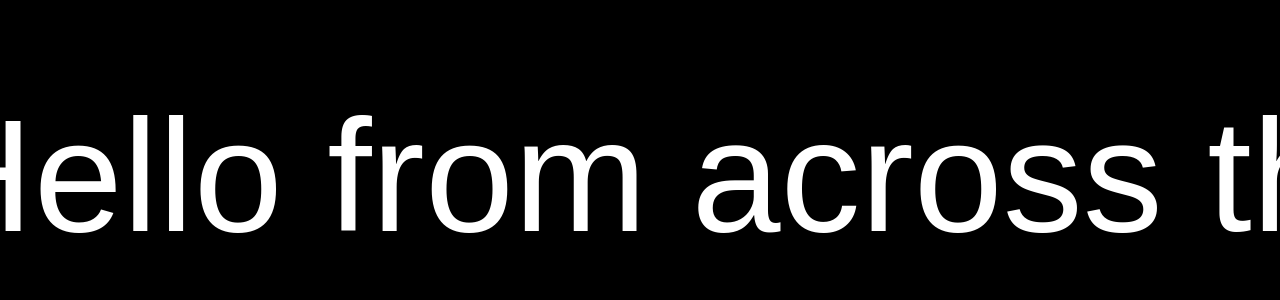
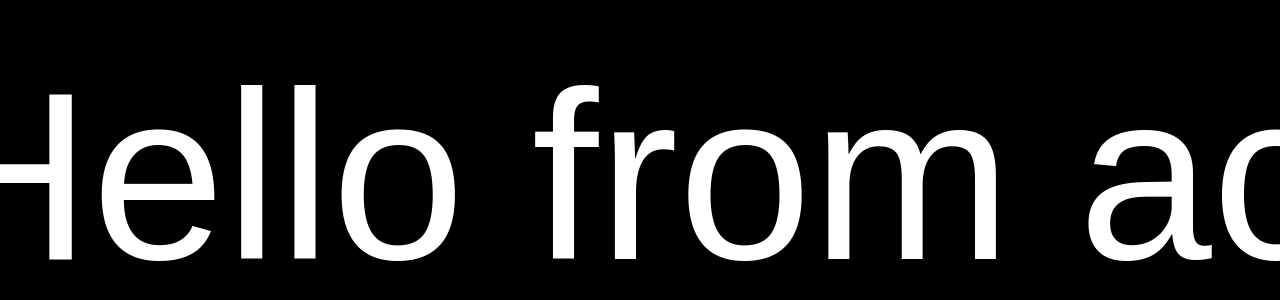
Before and after one commit to matthewseanlocke/text-across-the-room, a React (Vite) app: page /display in a window 1280 px wide. Shown: the part 224-524 px from the top of the page. Built offline with nearby package versions, Linux system fonts and the light colour scheme.

Commit message:
Fix: Text size to fill screen
Make the text size dynamic to fill the screen in display mode.

```diff
--- a/src/components/TextPreview.tsx
+++ b/src/components/TextPreview.tsx
@@ -62,7 +62,8 @@ const TextPreview: React.FC = () => {
       )}
       style={{
         color: textColor,
-        fontSize: isLandscape ? '2rem' : '1.5rem'
+        fontSize: isLandscape ? '2.5rem' : '2rem',
+        lineHeight: '1'
       }}
       >
         {isLandscape ? (
--- a/src/pages/DisplayText.tsx
+++ b/src/pages/DisplayText.tsx
@@ -93,7 +93,8 @@ const DisplayText: React.FC = () => {
       )}
       style={{
         color: textColor,
-        fontSize: isLandscape ? "min(20vw, 20vh)" : "min(20vw, 20vh)"
+        fontSize: isLandscape ? "min(30vw, 30vh)" : "min(30vw, 30vh)",
+        lineHeight: "0.9"
       }}
       >
         {isLandscape ? (
@@ -103,7 +104,7 @@ const DisplayText: React.FC = () => {
           // For portrait: each character on its own line with spaces between words
           <>
             {portraitChars.map((char, index) => (
-              <div key={index} className="my-1">{char === ' ' ? '\u00A0' : char}</div>
+              <div key={index} className="my-0">{char === ' ' ? '\u00A0' : char}</div>
             ))}
           </>
         )}
```
